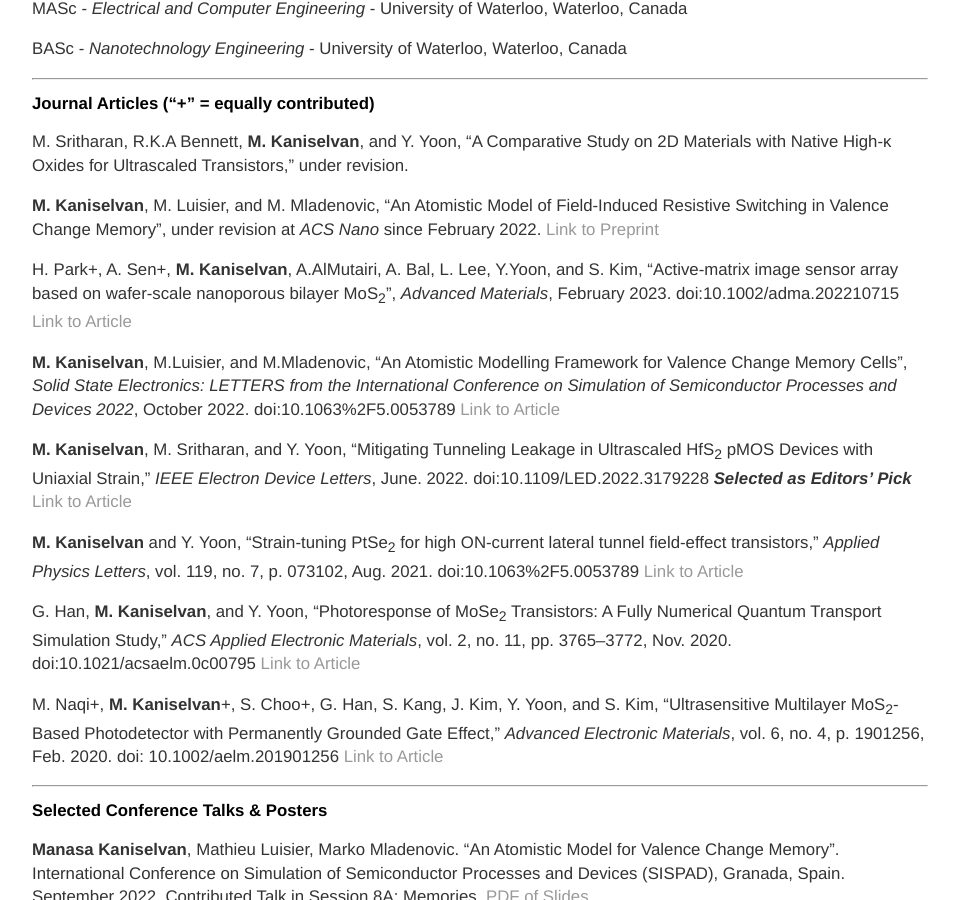
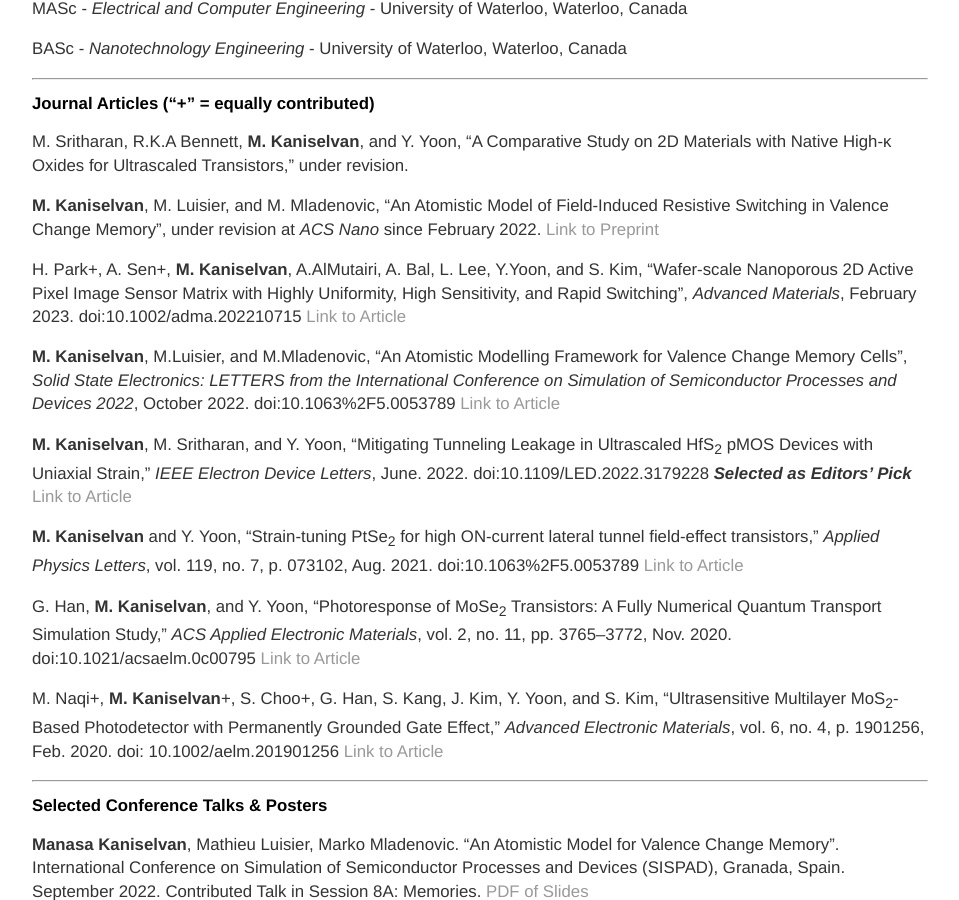
Before and after one commit to manasakani/manaskani.github.io, a Jekyll site: the page built from cv/index.md, in a window 1280 px wide and 900 px high, scrolled down 380 px. Shown: the whole window, without its empty margins (160-1119 px from the left). Built offline with Jekyll 4.4.1, drawn with Linux system fonts in a browser that asks for light colours.

Commit message:
Update index.md

```diff
--- a/cv/index.md
+++ b/cv/index.md
@@ -33,7 +33,7 @@ M. Sritharan, R.K.A Bennett, **M. Kaniselvan**, and Y. Yoon, “A Comparative St
 
 **M. Kaniselvan**, M. Luisier, and M. Mladenovic, "An Atomistic Model of Field-Induced Resistive Switching in Valence Change Memory", under revision at _ACS Nano_ since February 2022. [Link to Preprint](https://arxiv.org/pdf/2212.14090.pdf)
 
-H. Park+, A. Sen+, **M. Kaniselvan**, A.AlMutairi, A. Bal, L. Lee, Y.Yoon, and S. Kim, "Active-matrix image sensor array based on wafer-scale nanoporous bilayer MoS<sub>2</sub>", _Advanced Materials_, February 2023. doi:10.1002/adma.202210715 [Link to Article](https://onlinelibrary.wiley.com/doi/10.1002/adma.202210715)
+H. Park+, A. Sen+, **M. Kaniselvan**, A.AlMutairi, A. Bal, L. Lee, Y.Yoon, and S. Kim, "Wafer-scale Nanoporous 2D Active Pixel Image Sensor Matrix with Highly Uniformity, High Sensitivity, and Rapid Switching", _Advanced Materials_, February 2023. doi:10.1002/adma.202210715 [Link to Article](https://onlinelibrary.wiley.com/doi/10.1002/adma.202210715)
 
 **M. Kaniselvan**, M.Luisier, and M.Mladenovic, "An Atomistic Modelling Framework for Valence Change Memory Cells", _Solid State Electronics: LETTERS from the International Conference on Simulation of Semiconductor Processes and Devices 2022_, October 2022. doi:10.1063%2F5.0053789 [Link to Article](https://www.sciencedirect.com/science/article/pii/S0038110122002775)
 
```
